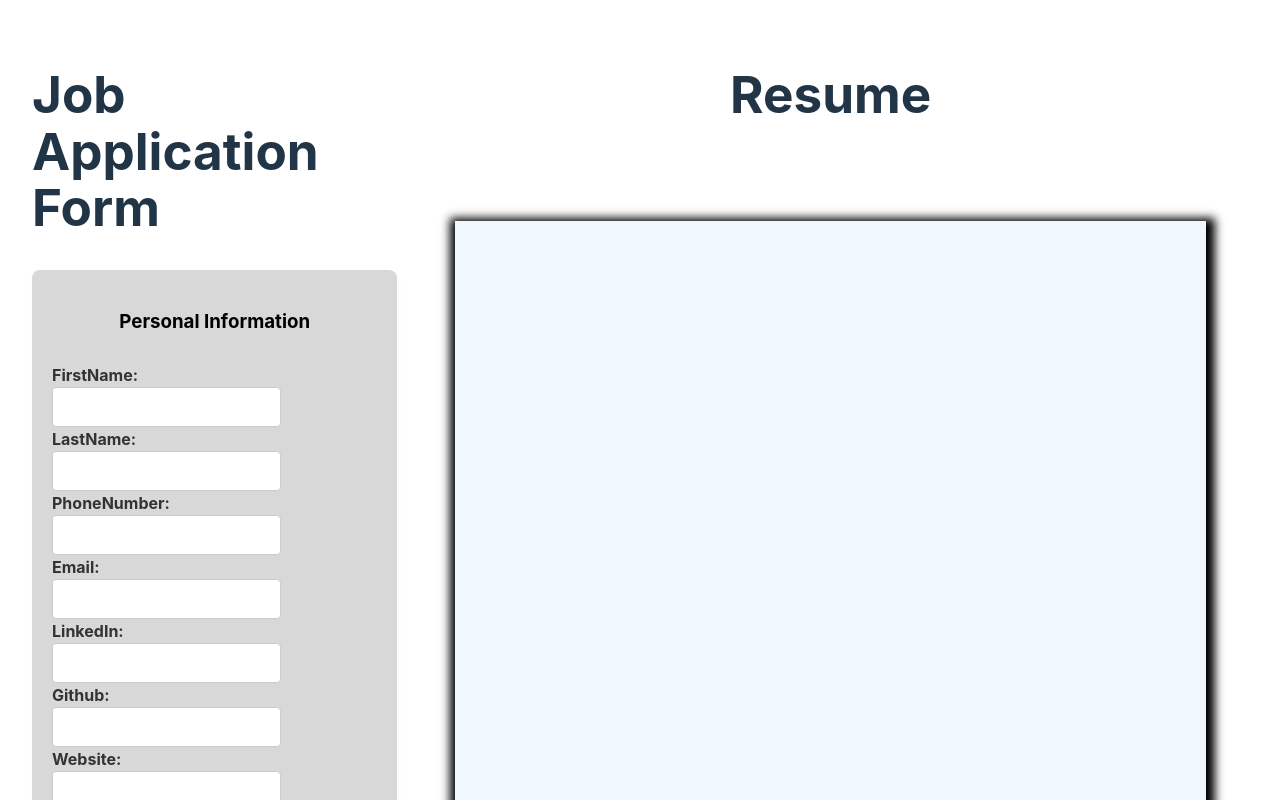
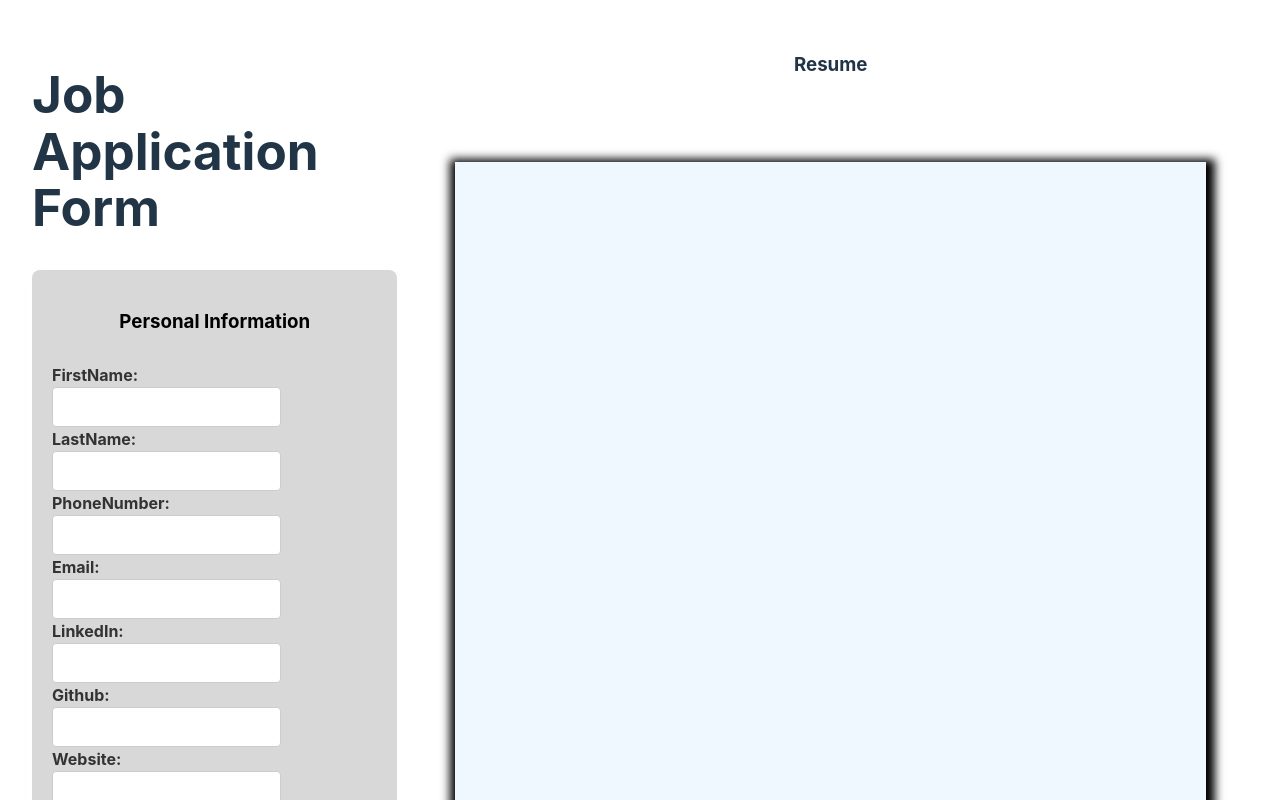
Before and after one commit to blitheryjibits/resume-builder, a React (Vite) app: page / in a window 1280 px wide. Shown: the top 800 px of the page. Built offline with nearby package versions, Linux system fonts and the light colour scheme.

Commit message:
Changed - made h1 title tag for Resume a h3 tag

```diff
--- a/src/components/resume-components/myResume.jsx
+++ b/src/components/resume-components/myResume.jsx
@@ -7,7 +7,8 @@ export default function CreateResume({ appData }) {
   return (
     <>
       <div className="resume-container">
-        <h1 className="resume-title">Resume</h1>
+        <h3 className="resume-title">Resume</h3>
+        {/* add download button */}
         <div className="page">
           <HeaderSection className="res-head" data={ appData.contactDetails } />
           <EducationSection data={ appData.courses } />
```
